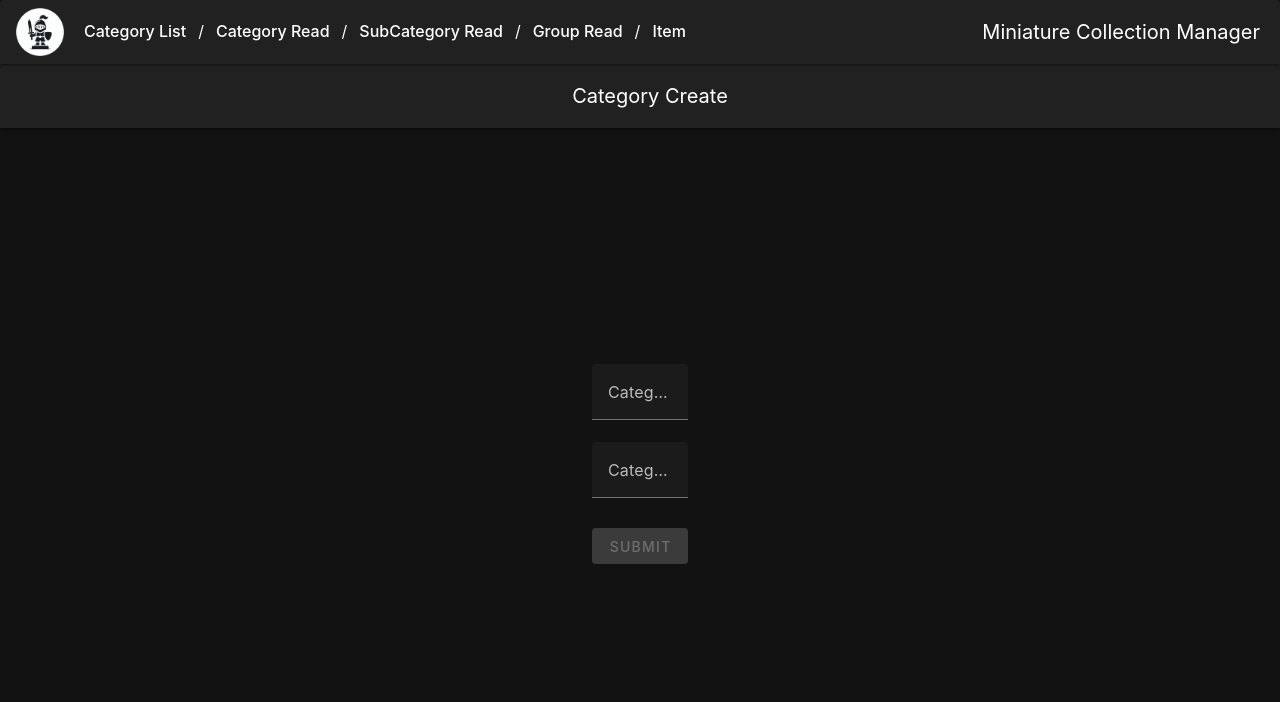
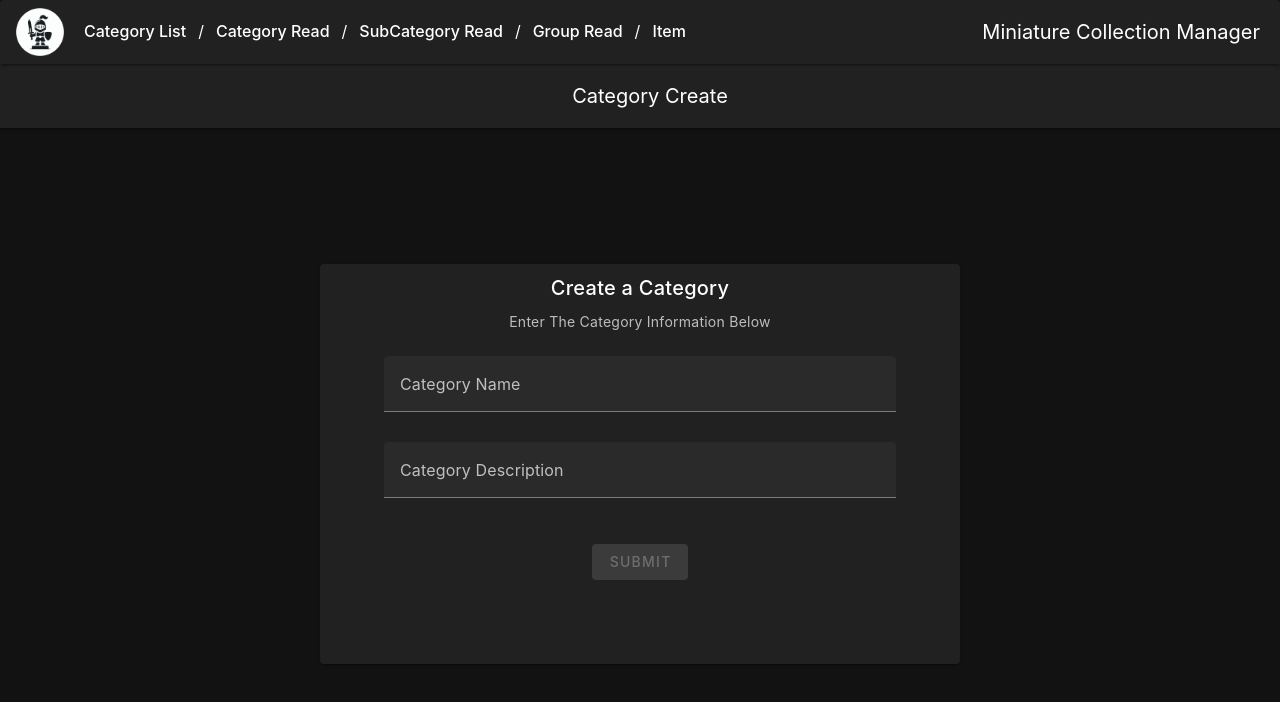
Before and after one commit to KWilson718/MiniatureCollectionManager, a Vue app: page /#/category-create in a window 1280 px wide. Shown: the top 702 px of the page. Built offline with nearby package versions, Linux system fonts and the light colour scheme.

Commit message:
Reworked the form to use a v-card for formatting efficiency

```diff
--- a/src/pages/Category/CategoryCreate.vue
+++ b/src/pages/Category/CategoryCreate.vue
@@ -1,20 +1,30 @@
 <template>
-    <div>
-        <v-form ref="form" v-model="valid">
+    <v-card class="formCard">
+        <v-card-title class="headline">
+            Create a Category
+        </v-card-title>
+        <v-card-subtitle class="subheading">
+            Enter The Category Information Below
+        </v-card-subtitle>
+        <v-card-text class="form-content">
+            <v-form ref="form" v-model="valid" class="form">
                 <v-text-field
                     v-model="categoryName"
                     :rules="rules.required"
                     label="Category Name"
+                    class="my-2"
                 ></v-text-field>
 
                 <v-text-field
                     v-model="categoryDesc"
                     label="Category Description"
+                    class="my-2"
                 ></v-text-field>
 
-            <v-btn class="mt-2" :disabled="!valid" @click="submit">Submit</v-btn>
+                <v-btn class="mt-4" :disabled="!valid" @click="submit">Submit</v-btn>
             </v-form>
-    </div>
+        </v-card-text>
+    </v-card>
 </template>
 
 <script lang="ts">
@@ -38,8 +48,33 @@ export default defineComponent({
             categoryName,
             categoryDesc,
             submit,
-            rules, // Making rules available in the template
+            rules,
         };
     },
 });
 </script>
+
+<style scoped>
+.formCard {
+    width:50vw;
+    height: 50vh;
+    padding-left: 3rem;
+    padding-right: 3rem;
+    display: flex;
+    flex-direction: column;
+    justify-content: center;
+    align-items: center;
+}
+
+.form-content {
+    display: flex;
+    flex-direction: column;
+    align-items: center;
+    width: 100%;
+}
+
+.form {
+    width: 100%;
+    width: 100%;
+}
+</style>
```
Lines whose indentation alone changed are shown as unchanged.
